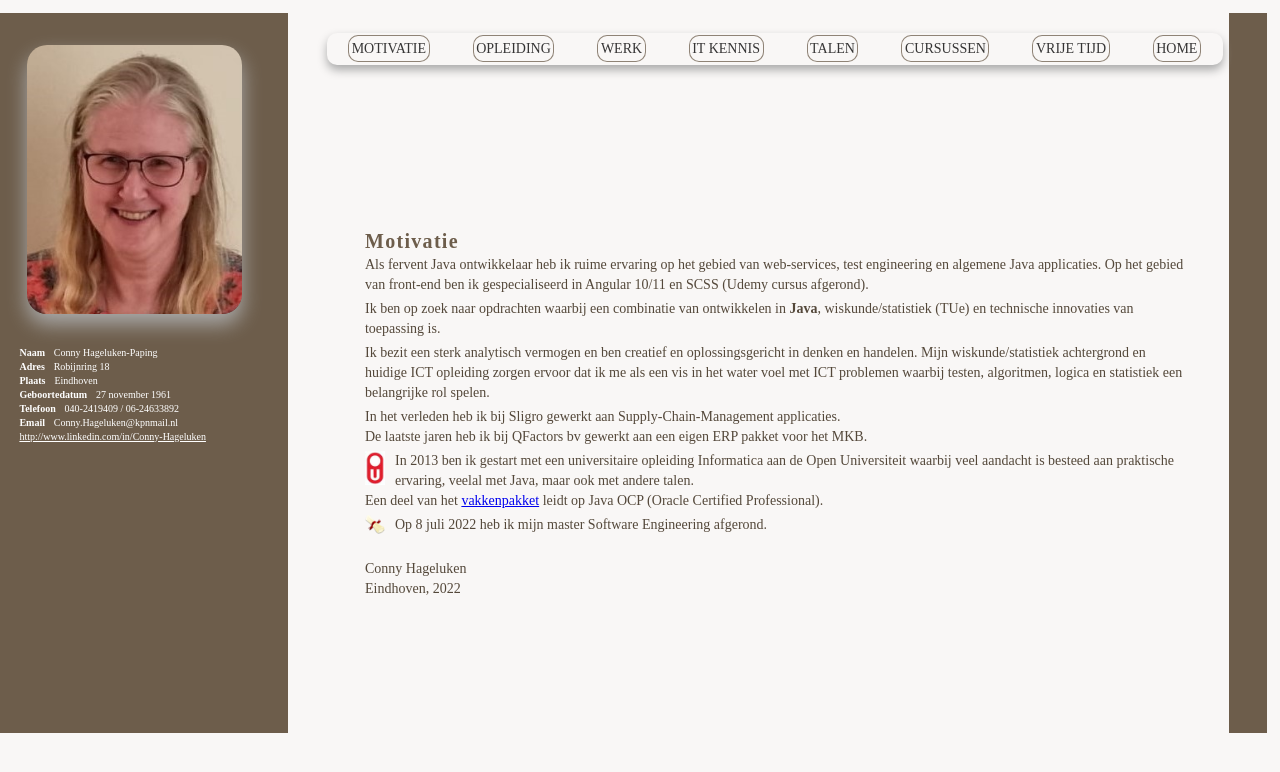
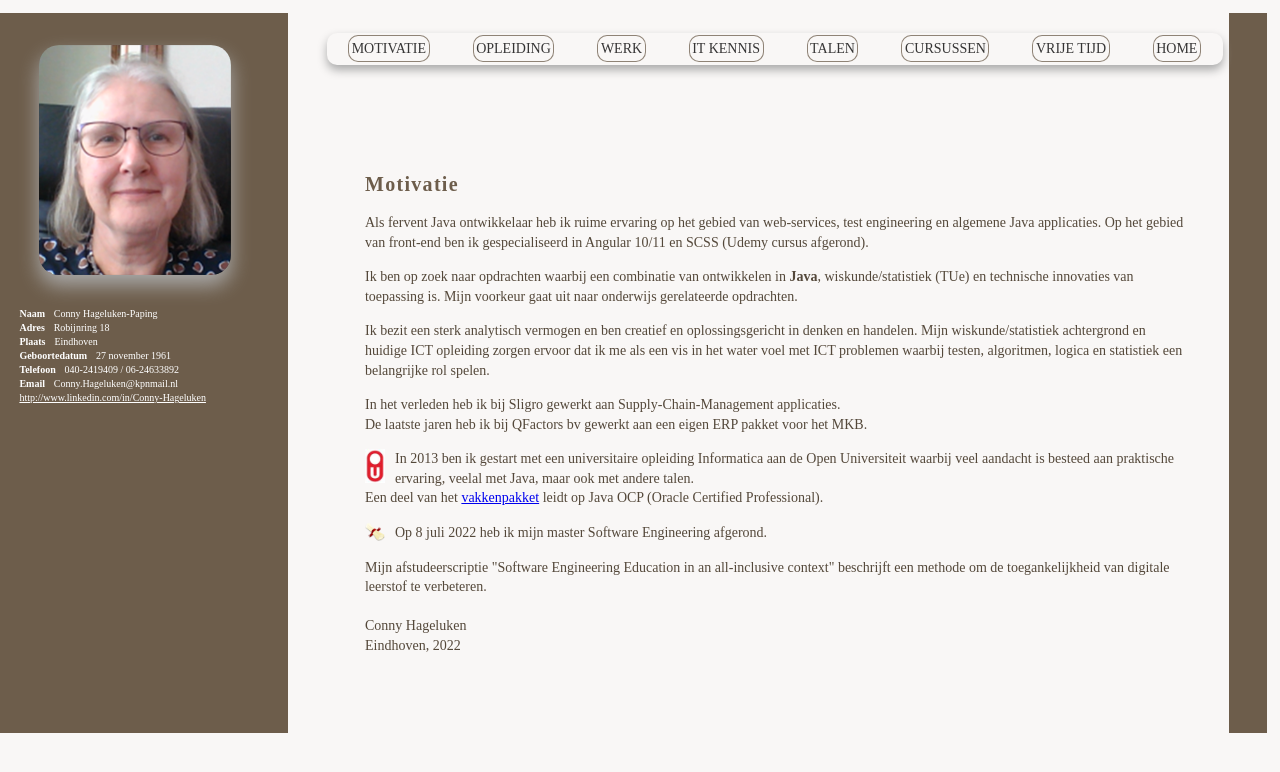
Before and after one commit to CHageluken/cvch, an Angular app: page /cvitems/motivation in a window 1280 px wide. Shown: the top 772 px of the page. Built offline with nearby package versions, Linux system fonts and the light colour scheme; a web font is replaced by a local one.

Commit message:
motivatie aangepast

```diff
--- a/src/app/css/styles.css
+++ b/src/app/css/styles.css
@@ -427,7 +427,8 @@ html {
         margin: 2vh 0;
         grid-column: 1/2; } }
   .sidebar_img {
-    width: 70%;
+    width: 15vw;
+    height: 18vw;
     border-radius: 2rem;
     box-shadow: 0 1rem 2rem #aaaaaa; }
   .sidebar_textbox {
@@ -593,12 +594,13 @@ html {
       clip-path: polygon(0 0, 100% 0, 100% 40vh, 0 100%); } }
   .home_pasfoto {
     position: absolute;
-    top: 4%;
-    right: 2%;
+    top: 4vw;
+    right: 4vw;
     border: 0.2rem solid #6D5D4B;
     border-radius: 2rem;
     box-shadow: 0 1rem 2rem #aaaaaa;
-    width: 20%; }
+    width: 20vw;
+    height: 24vw; }
   .home_textbox {
     position: absolute;
     display: block;
@@ -677,7 +679,7 @@ html {
   margin-right: 1rem; }
 
 .motivation_p {
-  margin-bottom: 0.5rem;
+  margin-bottom: 1.5rem;
   font-size: inherit; }
 
 .work {
--- a/src/app/cvmodule/cvitems/motivation/motivation.component.html
+++ b/src/app/cvmodule/cvitems/motivation/motivation.component.html
@@ -1,6 +1,6 @@
 <div class="motivation_textbox">
     <div>
-      <p class="heading-2 u-left_text">Motivatie</p>
+      <p class="heading-2 u-left_text u-margin-bottom-small">Motivatie</p>
     </div>
 
     <p class="motivation_p">Als fervent Java ontwikkelaar heb ik ruime ervaring op
@@ -10,7 +10,7 @@
 
     <p class="motivation_p">Ik ben op zoek naar opdrachten waarbij een combinatie
     van ontwikkelen in <b>Java</b>, wiskunde/statistiek (TUe) en technische
-    innovaties van toepassing is.</p>
+    innovaties van toepassing is. Mijn voorkeur gaat uit naar onderwijs gerelateerde opdrachten.</p>
 
     <p class="motivation_p">Ik bezit een sterk analytisch vermogen en ben creatief
     en oplossingsgericht in denken en handelen. Mijn wiskunde/statistiek
@@ -38,6 +38,8 @@
             alt="diploma"
             align="left" >
     Op 8 juli 2022 heb ik mijn master Software Engineering afgerond.</p>
+    <p> Mijn afstudeerscriptie "Software Engineering Education in an all-inclusive context"
+    beschrijft een methode om de toegankelijkheid van digitale leerstof te verbeteren.</p>
     <br>
     <p class="motivation_p2">Conny Hageluken</p>
     <p>Eindhoven, 2022</p>
--- a/src/app/cvmodule/cvitems/work/ict/ict.component.html
+++ b/src/app/cvmodule/cvitems/work/ict/ict.component.html
@@ -1,5 +1,5 @@
 <router-outlet></router-outlet>
-<p class="heading-2 u-center_text">ICT</p>
+<p class="heading-2 u-center_text u-margin-bottom-small">ICT</p>
 <div *ngFor="let item of shapes" class="info">
   <app-infotable [info] = item></app-infotable>
 <div>
--- a/src/app/cvmodule/cvitems/work/pharmacy/pharmacy.component.html
+++ b/src/app/cvmodule/cvitems/work/pharmacy/pharmacy.component.html
@@ -1,5 +1,5 @@
 <router-outlet></router-outlet>
-<p class="heading-2 u-center_text">Industrie</p>
+<p class="heading-2 u-center_text u-margin-bottom-small">Industrie</p>
 <div *ngFor="let item of shapes" class="info" >
   <app-infotable [info] = item></app-infotable>
 <div>
--- a/src/app/cvmodule/cvitems/work/school/school.component.html
+++ b/src/app/cvmodule/cvitems/work/school/school.component.html
@@ -1,5 +1,5 @@
 <router-outlet></router-outlet>
-<p class="heading-2 u-center_text">Onderwijs</p>
+<p class="heading-2 u-center_text u-margin-bottom-small">Onderwijs</p>
 <div *ngFor="let item of shapes" class="info">
   <app-infotable [info] = item></app-infotable>
 <div>
--- a/src/app/cvmodule/cvitems/work/work.component.html
+++ b/src/app/cvmodule/cvitems/work/work.component.html
@@ -1,5 +1,5 @@
 <div class="work">
-  <a class="btn_small work_shape"
+  <a class="btn_small work_shape "
      routerLink="ict"
      routerLinkActive="active"
      (click)="routeChange('work/ict')" >
--- a/src/app/cvmodule/home/home.component.html
+++ b/src/app/cvmodule/home/home.component.html
@@ -1,5 +1,5 @@
 <div class="home">
-  <img class="home_pasfoto" src="assets/images/home/2021Pasfoto.jpg" alt="Logo"  >
+  <img class="home_pasfoto" src="assets/images/home/2022Pasfoto.png" alt="Logo"  >
 
   <div class="home_textbox">
     <h1 class="home_primary">
--- a/src/app/cvmodule/share/sidebar/sidebar.component.html
+++ b/src/app/cvmodule/share/sidebar/sidebar.component.html
@@ -1,6 +1,6 @@
 <div class="sidebar" >
   <div class="row" class="sidebar_pasfoto">
-    <img src="assets/images/home/2021Pasfoto.jpg" alt="pasfoto" class="sidebar_img">
+    <img src="assets/images/home/2022Pasfoto.png" alt="pasfoto" class="sidebar_img">
   </div>
 
   <div class="sidebar_textbox" *ngIf="sidebarForm">
--- a/src/app/sass/components/_sidebar.scss
+++ b/src/app/sass/components/_sidebar.scss
@@ -26,7 +26,8 @@
   }
 
   &_img {
-    width: 70%;
+    width: 15vw;
+    height: 18vw;
     border-radius: 2rem;
     box-shadow: 0 1rem 2rem $color_primary;
   }
--- a/src/app/sass/pages/_motivation.scss
+++ b/src/app/sass/pages/_motivation.scss
@@ -5,7 +5,7 @@
   }
 
   &_p {
-    margin-bottom: 0.5rem;
+    margin-bottom: 1.5rem;
     font-size: inherit;
   }
 }
--- a/src/app/sass/pages/_work.scss
+++ b/src/app/sass/pages/_work.scss
@@ -60,4 +60,5 @@
     grid-column: 1/-1;
     align-self: start;
   }
+
 }
```
Also changed, not shown: src/app/sass/pages/_home.scss (+4 -3 lines), src/assets/images/home/2022Pasfoto.png, 7 other files (tests, documents, lock files or other folders).
